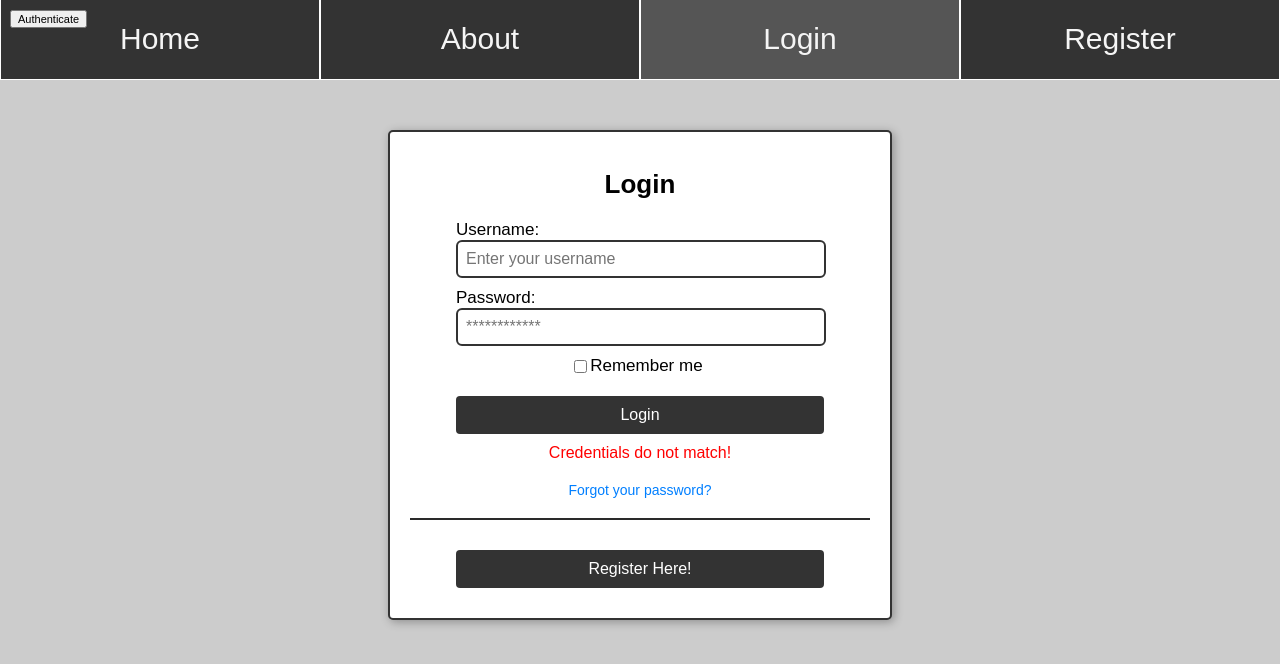
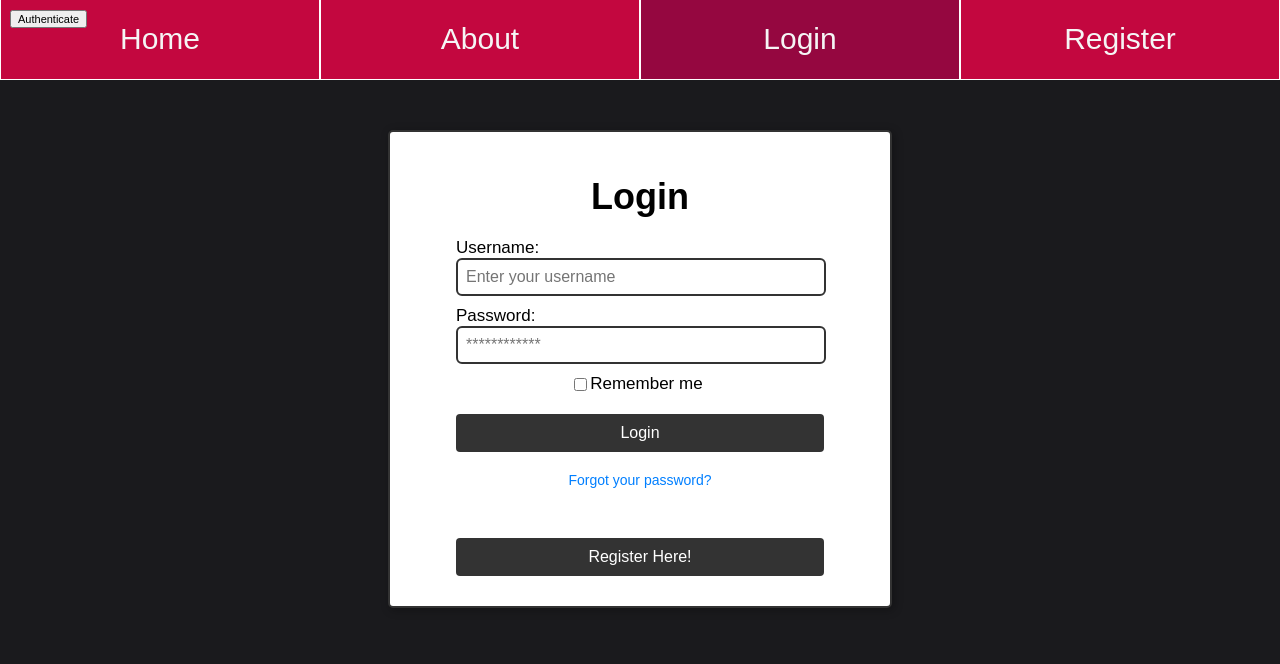
Before and after one commit to miguelachaotic/SSW_frontend, a Vue app: page /login in a window 1280 px wide. Shown: the top 664 px of the page. Built offline with nearby package versions, Linux system fonts and the light colour scheme.

Commit message:
changed basic colors

```diff
--- a/src/App.vue
+++ b/src/App.vue
@@ -39,15 +39,10 @@ let authenticated = ref(false);
 .nav_bar {
   display: flex;
   justify-content: space-around;
-  background: #333;
+  background: #c3073f;
   align-items: center;
   height: 80px;
   margin: 0;
-}
-
-
-.nav_link router-link:hover{
-  background-color: #545454;
 }
 
 a {
@@ -64,7 +59,7 @@ a {
 }
 
 .router-link-active{
-  background-color: #555;
+  background-color: #950740;
 }
 
 </style>
--- a/src/assets/style.css
+++ b/src/assets/style.css
@@ -3,8 +3,9 @@ html, body {
     width: 100%;
     height: auto;
     margin: 0;
-    background-color: #ccc;
+    background-color: #1a1a1d;
     font-family: 'Inter', sans-serif;
+    color: whitesmoke;
 }
 
 .login_container {
@@ -77,4 +78,5 @@ label {
     flex-direction: column;
     align-items: flex-start;
     width: 80%;
+    color: black;
 }
--- a/src/views/Home.vue
+++ b/src/views/Home.vue
@@ -6,11 +6,11 @@ let user = "Jose";
 
 <template>
   <div class="home_container">
-    <div>
+    <div class="content">
       <h1>Welcome back {{user}}!</h1>
 
     </div>
-    <div>
+    <div class="admin-posts">
       <p>Hola buenas</p>
     </div>
   </div>
@@ -32,4 +32,12 @@ div{
   display: flex;
 }
 
+.content{
+  width: 66%;
+}
+
+.admin-posts{
+  width: 34%;
+}
+
 </style>
--- a/src/views/Login.vue
+++ b/src/views/Login.vue
@@ -4,7 +4,7 @@ import PasswordInput from "@/components/PasswordInput.vue";
 import RememberMeOption from "@/components/RememberMeOption.vue";
 import { ref } from 'vue';
 
-const validCredentials = ref(false);
+const validCredentials = ref(true);
 
 </script>
 
@@ -32,9 +32,14 @@ const validCredentials = ref(false);
 
 <style scoped>
 
+h1{
+  color: black;
+  font-size: 36px;
+}
+
 hr {
   border: none;
-  border-top: 2px solid #2a2a2a;
+  border-top: 2px solid var(--text_color);
   margin: 20px 0;
 }
 
```
